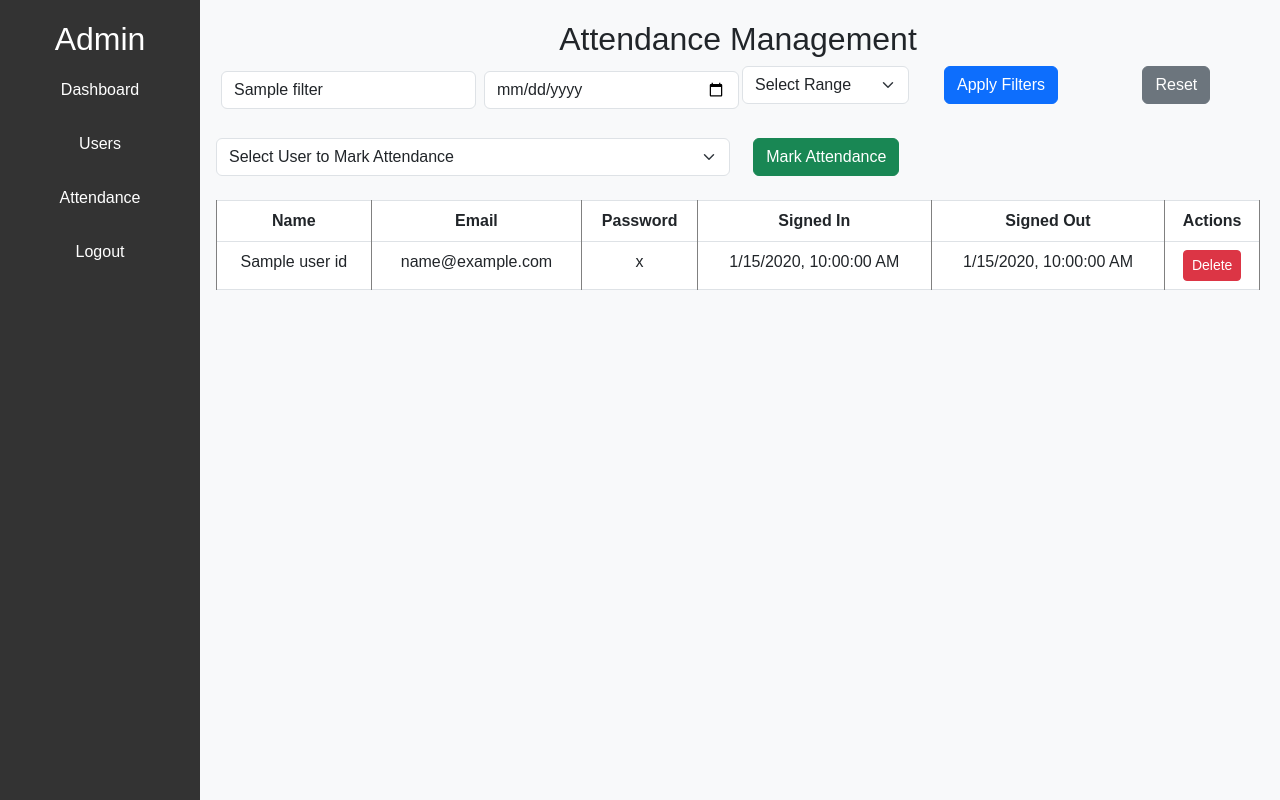
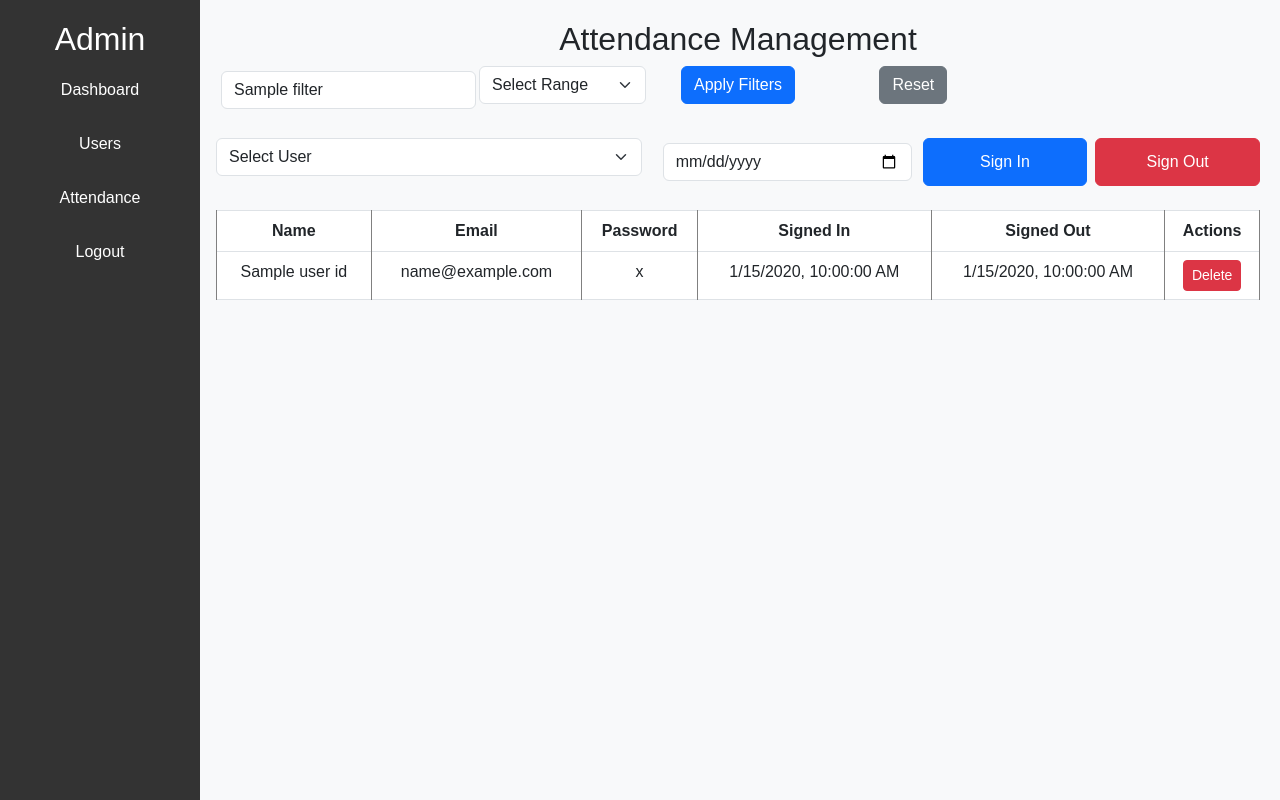
Before and after one commit to SyedGulzar786/mobileApplicationOfficeStaging, a Node server app: template backend/views/attendance.ejs in a window 1280 px wide. Run offline with Node 20, Linux system fonts and the light colour scheme; tables that the repository leaves empty hold one stand-in row (values such as "Sample post"); the template is opened without the code that fills it: values that come from a table or form of the project are taken from there, most other values are stand-ins (such as "Sample title", 1, 10 or a date in 2020); some libraries are stand-ins or nearby versions.

Commit message:
marking attendace signingin and signingout through admin of any date of any user
single row for specific date for specific user

```diff
--- a/backend/index.js
+++ b/backend/index.js
@@ -46,7 +46,6 @@ app.get('/', (req, res) => res.redirect('/admin/login'));
 app.get('/admin/login', (req, res) => {
   res.render('login', { title: 'Admin Login', error: null });
 });
-
 
 app.post('/admin/login', async (req, res) => {
   const { email, password } = req.body;
@@ -143,7 +142,9 @@ app.get('/admin/attendance', requireAdminAuth, async (req, res) => {
     query.date = { $gte: start, $lte: end };
   }
 
-  const records = await Attendance.find(query).populate('userId');
+  const records = await Attendance.find(query)
+  .sort({ date: -1 })  // Sort by latest first
+  .populate('userId');
   const users = await User.find(); // ✅ REQUIRED
   res.render('attendance', {
     title: 'Attendance',
@@ -163,25 +164,43 @@ app.post('/admin/attendance/:id/delete', requireAdminAuth, async (req, res) => {
 });
 
 app.post('/admin/attendance/mark', requireAdminAuth, async (req, res) => {
-  const { userId } = req.body;
-  if (!userId) return res.redirect('/admin/attendance');
+  const { userId, date, action } = req.body;
 
-  const start = new Date();
-  start.setHours(0, 0, 0, 0);
-  const end = new Date();
-  end.setHours(23, 59, 59, 999);
-
-  const alreadyMarked = await Attendance.findOne({
-    userId,
-    date: { $gte: start, $lte: end },
-  });
-
-  if (alreadyMarked) {
-    return res.redirect('/admin/attendance'); // optionally flash error: already marked
+  if (!userId || !date || !action) {
+    return res.redirect('/admin/attendance');
   }
 
-  await Attendance.create({ userId });
-  res.redirect('/admin/attendance');
+  const selectedDate = new Date(date);
+  selectedDate.setHours(0, 0, 0, 0); // Normalize to 00:00:00
+
+  const dateWithTime = new Date(date); // keeps original time from admin
+
+  try {
+    let existing = await Attendance.findOne({ userId, date: selectedDate });
+
+    if (existing) {
+      // Only update what's missing
+      if (action === 'signin' && !existing.signedInAt) {
+        existing.signedInAt = dateWithTime;
+      }
+      if (action === 'signout' && !existing.signedOutAt) {
+        existing.signedOutAt = dateWithTime;
+      }
+      await existing.save();
+    } else {
+      await Attendance.create({
+        userId,
+        date: selectedDate,
+        signedInAt: action === 'signin' ? dateWithTime : undefined,
+        signedOutAt: action === 'signout' ? dateWithTime : undefined
+      });
+    }
+
+    res.redirect('/admin/attendance');
+  } catch (err) {
+    console.error('Attendance marking error:', err);
+    res.redirect('/admin/attendance');
+  }
 });
 
 app.post('/reset-password', async (req, res) => {
@@ -205,7 +224,6 @@ app.post('/reset-password', async (req, res) => {
 
   return res.json({ message: 'Password reset successful' });
 });
-
 
 // Mobile APIs
 function authMiddleware(req, res, next) {
@@ -287,24 +305,33 @@ app.post('/login', async (req, res) => {
 
 app.post('/attendance/signin', authMiddleware, async (req, res) => {
   const userId = req.user.id;
-  const today = new Date();
-  today.setHours(0, 0, 0, 0);
 
-  const existing = await Attendance.findOne({ userId, date: today });
+  const start = new Date();
+  start.setHours(0, 0, 0, 0);
+  const end = new Date();
+  end.setHours(23, 59, 59, 999);
+
+  const existing = await Attendance.findOne({
+    userId,
+    date: { $gte: start, $lte: end }
+  });
 
   if (existing) {
     if (existing.signedInAt) {
       return res.status(400).json({ message: 'Already signed in today' });
     } else {
-      existing.signedInAt = new Date();
+      existing.signedInAt = new Date(); // current time
       await existing.save();
       return res.status(200).json({ message: 'Sign in time recorded' });
     }
   }
 
+  const today = new Date();
+  today.setHours(0, 0, 0, 0); // normalize
+
   await Attendance.create({
     userId,
-    date: today,
+    date: today, // ✅ fixed
     signedInAt: new Date()
   });
 
@@ -313,10 +340,15 @@ app.post('/attendance/signin', authMiddleware, async (req, res) => {
 
 app.post('/attendance/signout', authMiddleware, async (req, res) => {
   const userId = req.user.id;
+
+  // Normalize today's date
   const today = new Date();
   today.setHours(0, 0, 0, 0);
 
-  const existing = await Attendance.findOne({ userId, date: today });
+  const existing = await Attendance.findOne({
+    userId,
+    date: today  // ✅ search by normalized date
+  });
 
   if (!existing || !existing.signedInAt) {
     return res.status(400).json({ message: 'You must sign in first before signing out' });
--- a/backend/views/attendance.ejs
+++ b/backend/views/attendance.ejs
@@ -1,4 +1,4 @@
-<% title = 'Attendance Management' %>
+<% title='Attendance Management' %>
 
   <h2>Attendance Management</h2>
 
@@ -6,15 +6,12 @@
     <div class="col-md-3">
       <input type="text" name="name" value="<%= filters.name %>" class="form-control" placeholder="Filter by name" />
     </div>
-  <div class="col-md-3">
-    <input type="date" name="date" value="<%= filters.date %>" class="form-control" />
-  </div>
     <div class="col-md-2">
       <select name="range" class="form-select">
         <option value="">Select Range</option>
-      <option value="today" <%= filters.range === 'today' ? 'selected' : '' %>>Today</option>
-      <option value="week" <%= filters.range === 'week' ? 'selected' : '' %>>Last Week</option>
-      <option value="month" <%= filters.range === 'month' ? 'selected' : '' %>>Last Month</option>
+        <option value="today" <%=filters.range==='today' ? 'selected' : '' %>>Today</option>
+        <option value="week" <%=filters.range==='week' ? 'selected' : '' %>>Last Week</option>
+        <option value="month" <%=filters.range==='month' ? 'selected' : '' %>>Last Month</option>
       </select>
     </div>
     <div class="col-md-2">
@@ -25,19 +22,35 @@
     </div>
   </form>
 
-<form method="POST" action="/admin/attendance/mark" class="row g-3 mb-4">
-  <div class="col-md-6">
+<form method="POST" action="/admin/attendance/mark" class="row g-3 mb-4" id="admin-attendance-form">
+  <div class="col-md-5">
     <select name="userId" class="form-select" required>
-      <option value="">Select User to Mark Attendance</option>
+      <option value="">Select User</option>
       <% users.forEach(user => { %>
         <option value="<%= user._id %>"><%= user.name %> - <%= user.email %></option>
       <% }) %>
     </select>
   </div>
-  <div class="col-md-2">
-    <button class="btn btn-success">Mark Attendance</button>
+
+  <div class="col-md-3">
+    <input type="date" name="date" class="form-control" required />
+  </div>
+
+  <!-- Hidden input to set action -->
+  <input type="hidden" name="action" id="admin-action-field" />
+
+  <div class="col-md-4 d-flex gap-2">
+    <button type="submit" class="btn btn-primary w-50" onclick="setAction('signin')">Sign In</button>
+    <button type="submit" class="btn btn-danger w-50" onclick="setAction('signout')">Sign Out</button>
   </div>
 </form>
+
+<script>
+  function setAction(action) {
+    document.getElementById('admin-action-field').value = action;
+  }
+</script>
+
 
   <table class="table table-bordered">
     <thead>
@@ -51,13 +64,24 @@
       </tr>
     </thead>
     <tbody>
-    <% records.forEach(record => { %>
+      <% records.forEach(record=> { %>
         <tr>
-        <td><%= record.userId?.name || 'N/A' %></td>
-        <td><%= record.userId?.email || 'N/A' %></td>
-        <td><%= record.userId?.password || 'N/A' %></td>
-        <td><%= record.signedInAt ? record.signedInAt.toLocaleString() : 'Not signed in' %></td>
-        <td><%= record.signedOutAt ? record.signedOutAt.toLocaleString() : 'Not signed out' %></td>
+          <td>
+            <%= record.userId?.name || 'N/A' %>
+          </td>
+          <td>
+            <%= record.userId?.email || 'N/A' %>
+          </td>
+          <td>
+            <%= record.userId?.password || 'N/A' %>
+          </td>
+          <td>
+            <%= record.signedInAt ? record.signedInAt.toLocaleString() : 'Not signed in' %>
+          </td>
+          <td>
+            <%= record.signedOutAt ? record.signedOutAt.toLocaleString() : 'Not signed out' %>
+          </td>
+
           <td>
             <form method="POST" action="/admin/attendance/<%= record._id %>/delete">
               <button class="btn btn-danger btn-sm">Delete</button>
```
Lines whose indentation alone changed are shown as unchanged.
